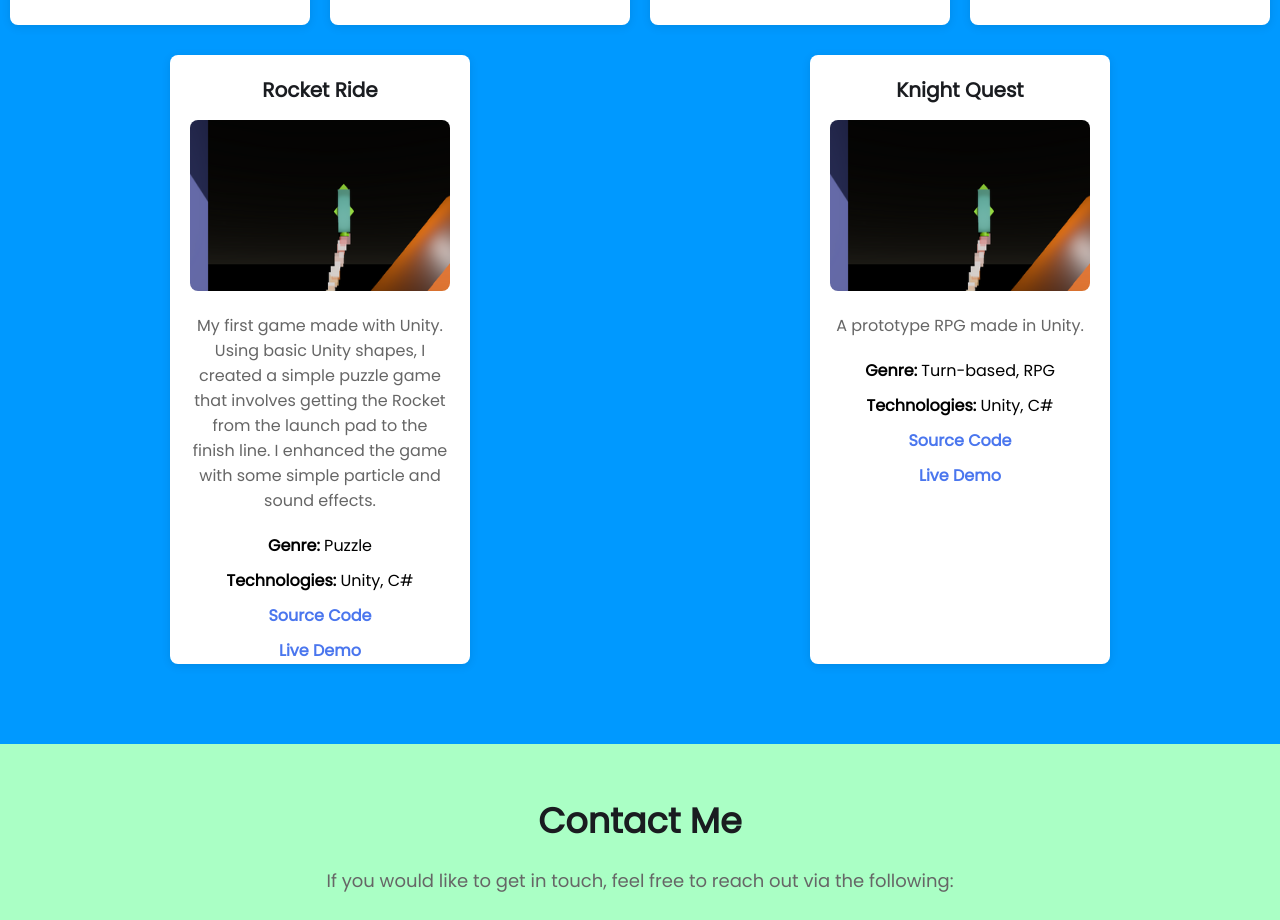
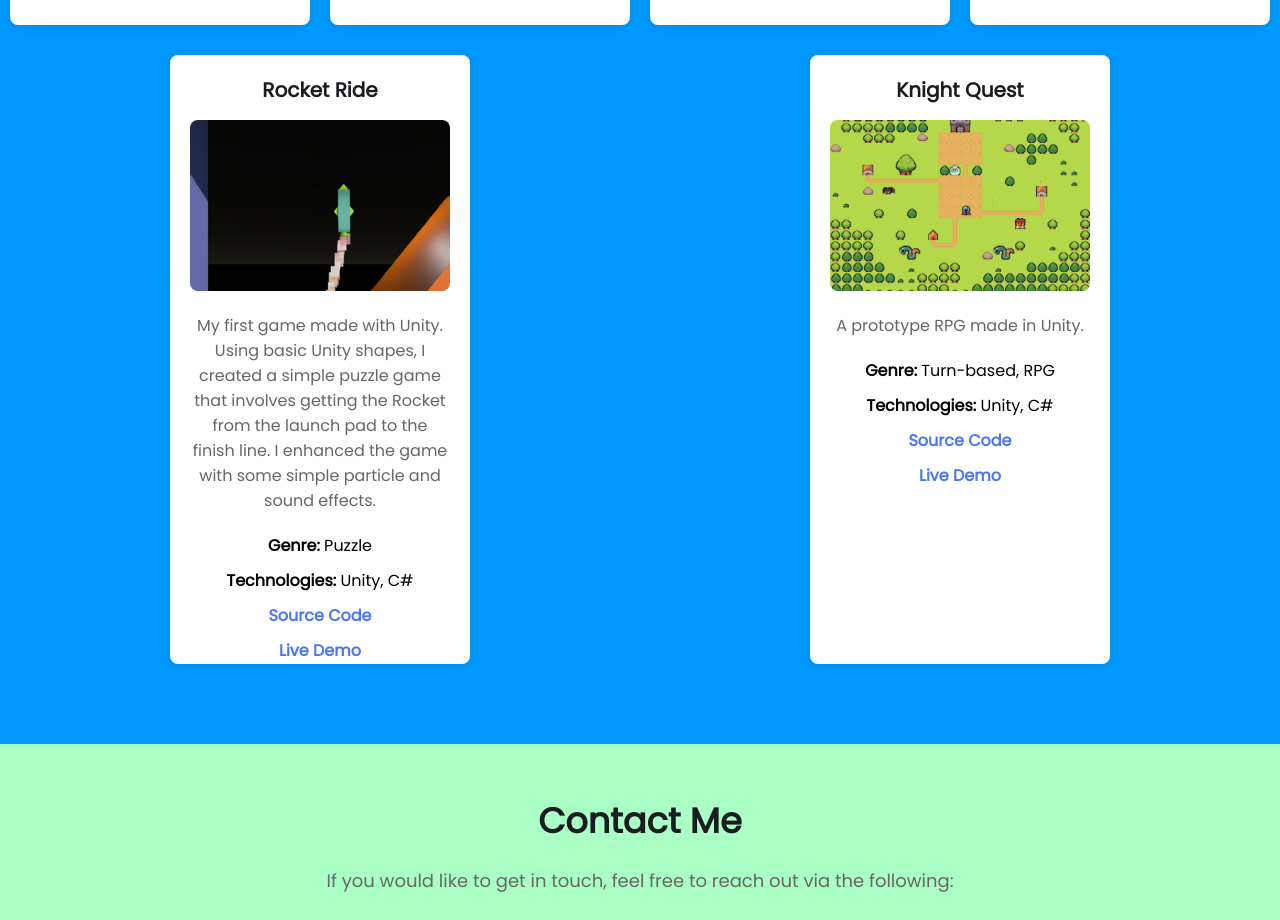
Before and after one commit to phongdx22/Portfolio, a plain HTML site: page index.html in a window 1280 px wide. Shown: the part 3300-4220 px from the top of the page. Drawn offline with Linux system fonts and the light colour scheme.

Commit message:
Update index.html

```diff
--- a/index.html
+++ b/index.html
@@ -229,7 +229,7 @@
                 <!-- Project 5-->
                 <div class="project">
                     <h3>Knight Quest</h3>
-                    <img src="images/Rocket Ride.png" alt="Rocket Ride thumbnail">
+                    <img src="images/RPG.png" alt="Rocket Ride thumbnail">
                     <p>A prototype RPG made in Unity.</p>
                     <ul>
                         <li><strong>Genre:</strong> Turn-based, RPG</li>
```
